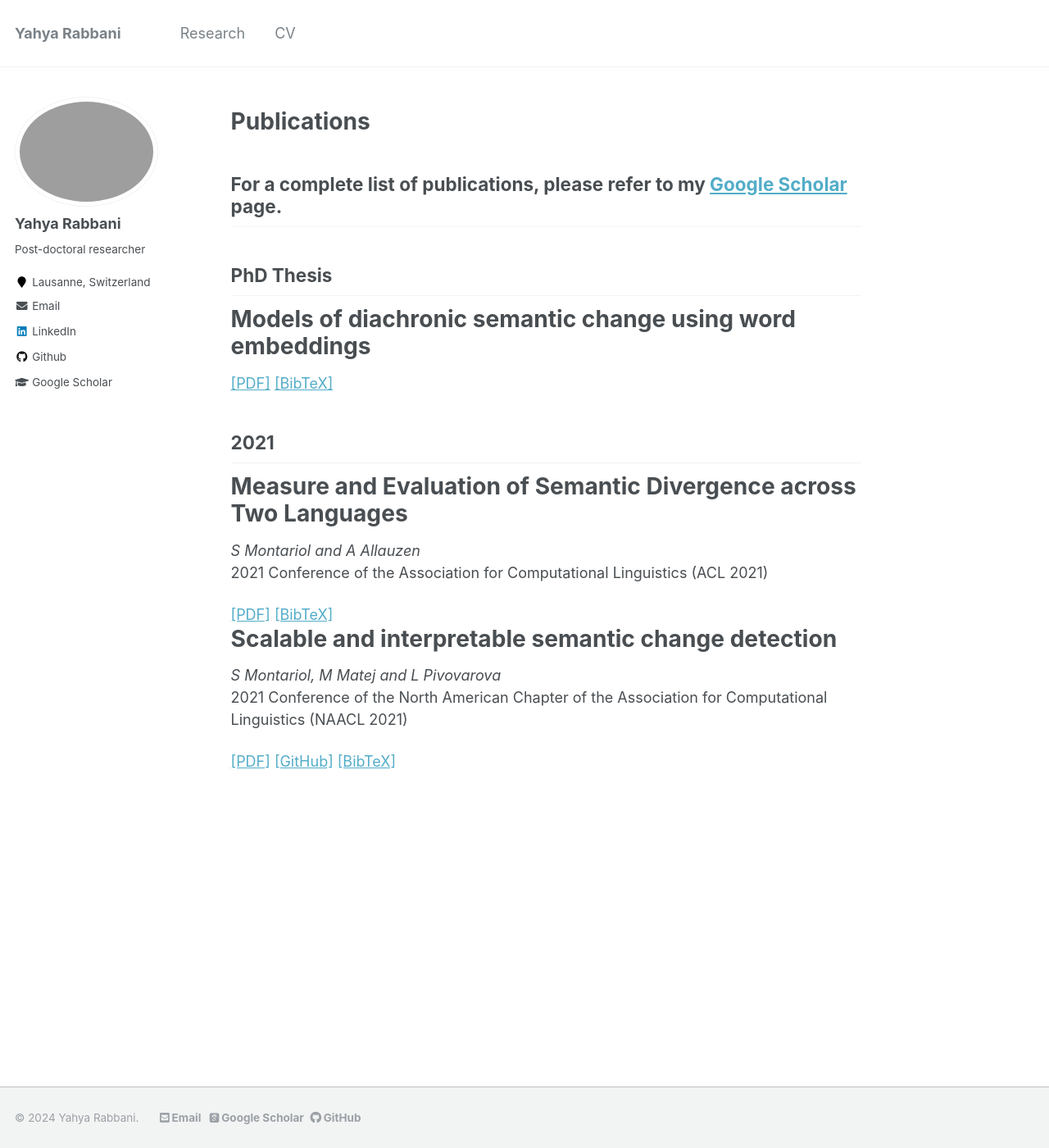
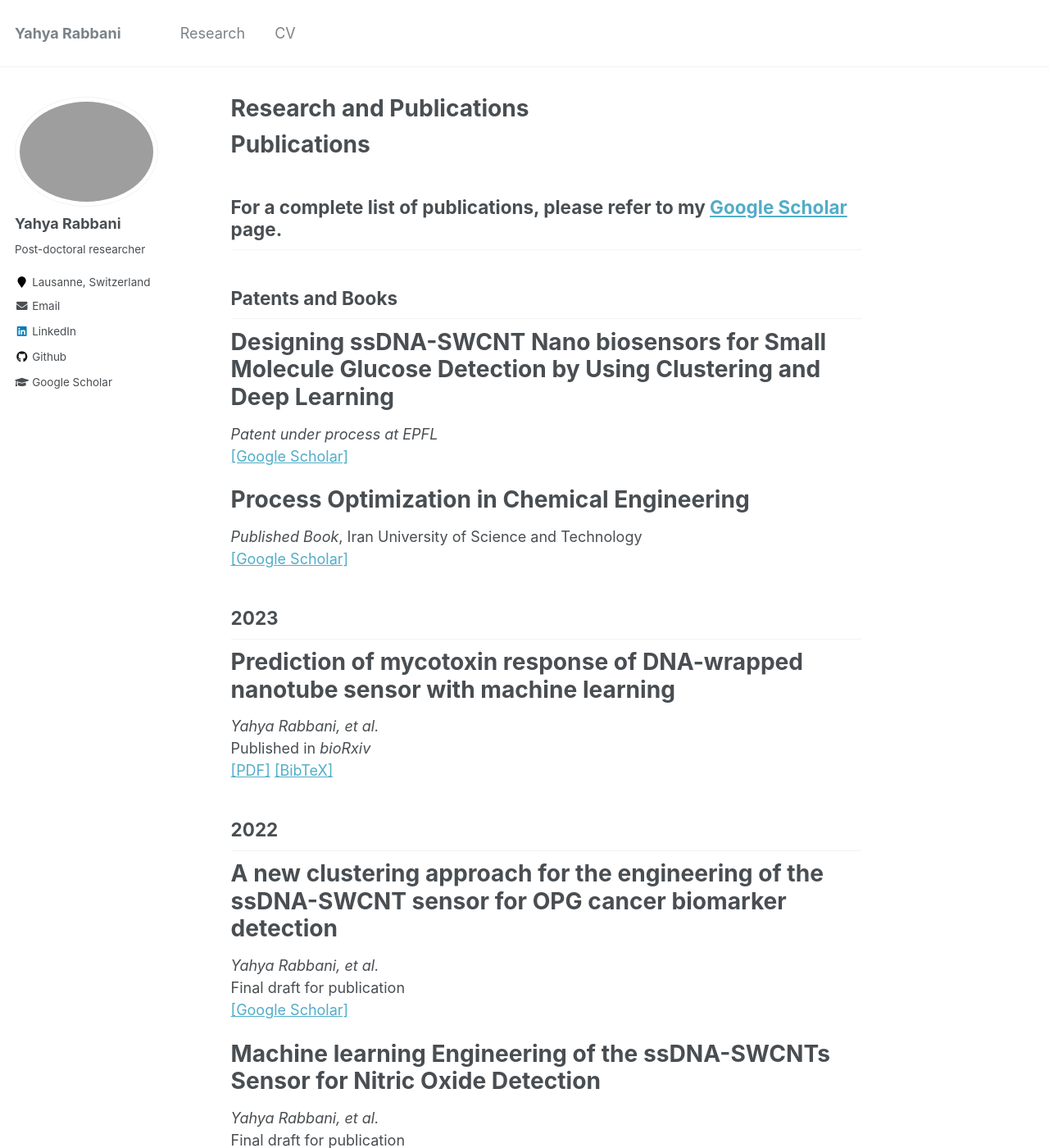
Before and after one commit to YahyaRabbani20/YahyaRabbani, a Jekyll site: the page built from _pages/research.md, in a window 1280 px wide and 1400 px high. Shown: the whole window at 82% size. Built offline with Jekyll 4.4.1, drawn with Linux system fonts in a browser that asks for light colours; some web fonts are replaced; some of the changed text lies outside the part shown.

Commit message:
research.md

```diff
--- a/_pages/research.md
+++ b/_pages/research.md
@@ -1,6 +1,6 @@
 ---
 layout: "single"
-title: ""
+title: "Research and Publications"
 permalink: "/research/"
 author_profile: true
 
@@ -29,87 +29,72 @@ author_profile: true
 
 # Publications
 
-## For a complete list of publications, please refer to my [Google Scholar](https://scholar.google.com/citations?user=oM63nTMAAAAJ&hl=en) page.
+## For a complete list of publications, please refer to my [Google Scholar](https://scholar.google.co.in/citations?user=gk2vj4YAAAAJ&hl=en) page.
 
+## Patents and Books
 
-## PhD Thesis
+# Designing ssDNA-SWCNT Nano biosensors for Small Molecule Glucose Detection by Using Clustering and Deep Learning
+*Patent under process at EPFL*
+<a href="https://scholar.google.co.in/citations?user=gk2vj4YAAAAJ&hl=en" style="color:page.header.overlay_color">[Google Scholar]</a>
 
-# Models of diachronic semantic change using word embeddings
-<normal>
-    <a href="https://www.theses.fr/2021UPASG006/abes" style="color:page.header.overlay_color">[PDF]</a>
-    <a style="color:page.header.overlay_color; cursor: pointer; cursor: hand;" onclick="toggleVisibility('bib_thesis');">[BibTeX]</a>
-</normal>
-<div id="bib_thesis" style="display:none;">
+# Process Optimization in Chemical Engineering
+*Published Book*, Iran University of Science and Technology
+<a href="https://scholar.google.co.in/citations?user=gk2vj4YAAAAJ&hl=en" style="color:page.header.overlay_color">[Google Scholar]</a>
+
+## 2023
+
+# Prediction of mycotoxin response of DNA-wrapped nanotube sensor with machine learning
+*Yahya Rabbani, et al.*
+Published in *bioRxiv*
+<a href="https://www.biorxiv.org/content/10.1101/2022.11.29.518008v1" style="color:page.header.overlay_color">[PDF]</a>
+<a style="color:page.header.overlay_color; cursor: pointer; cursor: hand;" onclick="toggleVisibility('bib_biorxiv23');">[BibTeX]</a>
+<div id="bib_biorxiv23" style="display:none;">
 <small>
-<a class="btn"  onclick="copyToClip('bib_thesis');">copy to clipboard</a>
-<div class="highlighter-rouge"><pre id="bib_thesis" class="highlight">
-@phdthesis{montariol2021models,
-  title={Models of diachronic semantic change using word embeddings},
-  author={Montariol, Syrielle},
-  year={2021},
-  school={Universit{\'e} Paris-Saclay}
+<a class="btn"  onclick="copyToClip('bib_biorxiv23');">copy to clipboard</a>
+<div class="highlighter-rouge"><pre id="bib_biorxiv23" class="highlight">
+@article{rabbani2023mycotoxin,
+  title={Prediction of mycotoxin response of DNA-wrapped nanotube sensor with machine learning},
+  author={Rabbani, Yahya et al.},
+  journal={bioRxiv},
+  year={2023},
+  doi={10.1101/2022.11.29.518008v1}
 }
 </pre></div></small>
 </div>
 
+## 2022
+
+# A new clustering approach for the engineering of the ssDNA-SWCNT sensor for OPG cancer biomarker detection
+*Yahya Rabbani, et al.*
+Final draft for publication
+<a href="https://scholar.google.co.in/citations?user=gk2vj4YAAAAJ&hl=en" style="color:page.header.overlay_color">[Google Scholar]</a>
+
+# Machine learning Engineering of the ssDNA-SWCNTs Sensor for Nitric Oxide Detection
+*Yahya Rabbani, et al.*
+Final draft for publication
+<a href="https://scholar.google.co.in/citations?user=gk2vj4YAAAAJ&hl=en" style="color:page.header.overlay_color">[Google Scholar]</a>
 
 ## 2021
 
-# Measure and Evaluation of Semantic Divergence across Two Languages
-*S Montariol and A Allauzen*
-2021 Conference of the Association for Computational Linguistics (ACL 2021)
-<normal>
-    <a href="https://arxiv.org/pdf/2001.06629.pdf" style="color:page.header.overlay_color">[PDF]</a>
-    <a style="color:page.header.overlay_color; cursor: pointer; cursor: hand;" onclick="toggleVisibility('bib_acl21');">[BibTeX]</a>
-</normal>
-<div id="bib_acl21" style="display:none;">
+# Sustainable Magnetorheological Fluid Synthesis with Proper Rheological Properties for Industrial Applications
+*Yahya Rabbani, et al.*
+Published in *Colloids and Surfaces A: Physicochemical and Engineering Aspects*
+<a href="https://doi.org/10.1016/j.colsurfa.2021.126834" style="color:page.header.overlay_color">[PDF]</a>
+<a style="color:page.header.overlay_color; cursor: pointer; cursor: hand;" onclick="toggleVisibility('bib_magnetorheological21');">[BibTeX]</a>
+<div id="bib_magnetorheological21" style="display:none;">
 <small>
-<a class="btn"  onclick="copyToClip('bib_acl21');">copy to clipboard</a>
-<div class="highlighter-rouge"><pre id="bib_acl21" class="highlight">
-@inproceedings{montariol-allauzen-2021-measure,
-    title = "Measure and Evaluation of Semantic Divergence across Two Languages",
-    author = "Montariol, Syrielle  and
-      Allauzen, Alexandre",
-    booktitle = "Proceedings of the 59th Annual Meeting of the Association for Computational Linguistics and the 11th International Joint Conference on Natural Language Processing (Volume 1: Long Papers)",
-    month = aug,
-    year = "2021",
-    address = "Online",
-    publisher = "Association for Computational Linguistics",
-    url = "https://aclanthology.org/2021.acl-long.100",
-    doi = "10.18653/v1/2021.acl-long.100",
-    pages = "1247--1258",
+<a class="btn"  onclick="copyToClip('bib_magnetorheological21');">copy to clipboard</a>
+<div class="highlighter-rouge"><pre id="bib_magnetorheological21" class="highlight">
+@article{rabbani2021magnetorheological,
+  title={Sustainable Magnetorheological Fluid Synthesis with Proper Rheological Properties for Industrial Applications},
+  author={Rabbani, Yahya et al.},
+  journal={Colloids and Surfaces A: Physicochemical and Engineering Aspects},
+  volume={626},
+  pages={126834},
+  year={2021},
+  doi={10.1016/j.colsurfa.2021.126834}
 }
-
 </pre></div></small>
 </div>
 
-
-# Scalable and interpretable semantic change detection
-*S Montariol, M Matej and L Pivovarova*
-2021 Conference of the North American Chapter of the Association for Computational Linguistics (NAACL 2021)
-<normal>
-    <a href="https://aclanthology.org/2021.naacl-main.369.pdf" style="color:page.header.overlay_color">[PDF]</a>
-    <a href="https://github.com/matejMartinc/scalable_semantic_shift" style="color:page.header.overlay_color">[GitHub]</a>
-    <a style="color:page.header.overlay_color; cursor: pointer; cursor: hand;" onclick="toggleVisibility('bib_naacl21');">[BibTeX]</a>
-</normal>
-<div id="bib_naacl21" style="display:none;">
-<small>
-<a class="btn"  onclick="copyToClip('bib_naacl21');">copy to clipboard</a>
-<div class="highlighter-rouge"><pre id="bib_naacl21" class="highlight">
-@inproceedings{montariol-etal-2021-scalable,
-    title = "Scalable and Interpretable Semantic Change Detection",
-    author = "Montariol, Syrielle  and
-      Martinc, Matej  and
-      Pivovarova, Lidia",
-    booktitle = "Proceedings of the 2021 Conference of the North American Chapter of the Association for Computational Linguistics: Human Language Technologies",
-    month = jun,
-    year = "2021",
-    address = "Online",
-    publisher = "Association for Computational Linguistics",
-    url = "https://aclanthology.org/2021.naacl-main.369",
-    doi = "10.18653/v1/2021.naacl-main.369",
-    pages = "4642--4652",
-}
-
-</pre></div></small>
-</div>
+For more information and the full list of publications, please visit my [Google Scholar](https://scholar.google.co.in/citations?user=gk2vj4YAAAAJ&hl=en) page.
```
